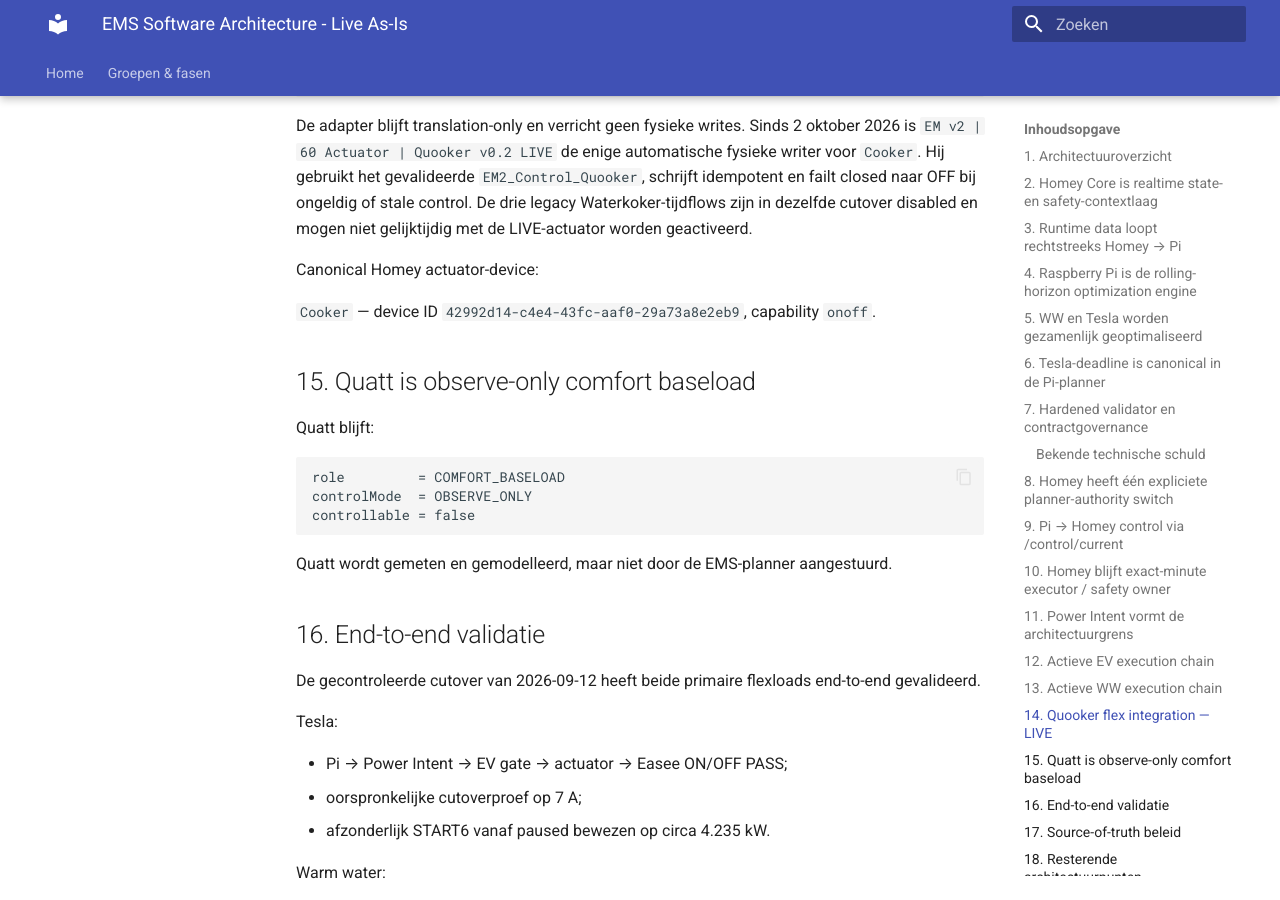
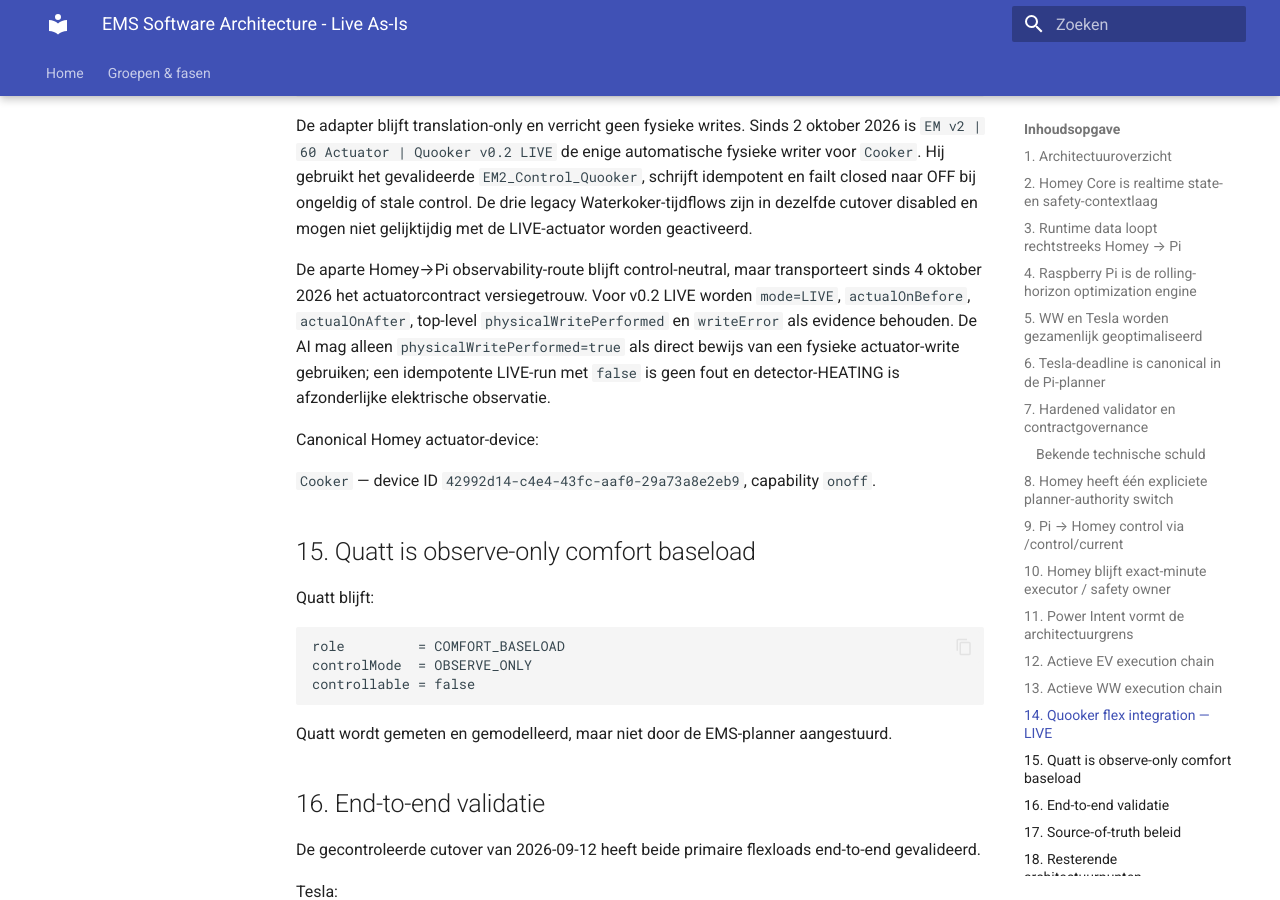
Before and after one commit to OnsKasteeltje/homey-energy-manual, an MkDocs documentation site: the page built from docs/architecture/ems-software-architecture-live.md, in a window 1280 px wide and 900 px high, scrolled down 7963 px. Built offline with MkDocs 1.6.1 and Material for MkDocs 9.7.7, drawn with Linux system fonts in a browser that asks for light colours.

Commit message:
fix(quooker-ai): align LIVE evidence (docs/architecture/ems-software-architecture-live.md)

```diff
--- a/docs/architecture/ems-software-architecture-live.md
+++ b/docs/architecture/ems-software-architecture-live.md
@@ -316,6 +316,8 @@ Pi Dynamic Planner
 
 De adapter blijft translation-only en verricht geen fysieke writes. Sinds 2 oktober 2026 is `EM v2 | 60 Actuator | Quooker v0.2 LIVE` de enige automatische fysieke writer voor `Cooker`. Hij gebruikt het gevalideerde `EM2_Control_Quooker`, schrijft idempotent en failt closed naar OFF bij ongeldig of stale control. De drie legacy Waterkoker-tijdflows zijn in dezelfde cutover disabled en mogen niet gelijktijdig met de LIVE-actuator worden geactiveerd.
 
+De aparte Homey→Pi observability-route blijft control-neutral, maar transporteert sinds 4 oktober 2026 het actuatorcontract versiegetrouw. Voor v0.2 LIVE worden `mode=LIVE`, `actualOnBefore`, `actualOnAfter`, top-level `physicalWritePerformed` en `writeError` als evidence behouden. De AI mag alleen `physicalWritePerformed=true` als direct bewijs van een fysieke actuator-write gebruiken; een idempotente LIVE-run met `false` is geen fout en detector-HEATING is afzonderlijke elektrische observatie.
+
 Canonical Homey actuator-device:
 
 `Cooker` — device ID `42992d14-c4e4-43fc-aaf0-29a73a8e2eb9`, capability `onoff`.
```
